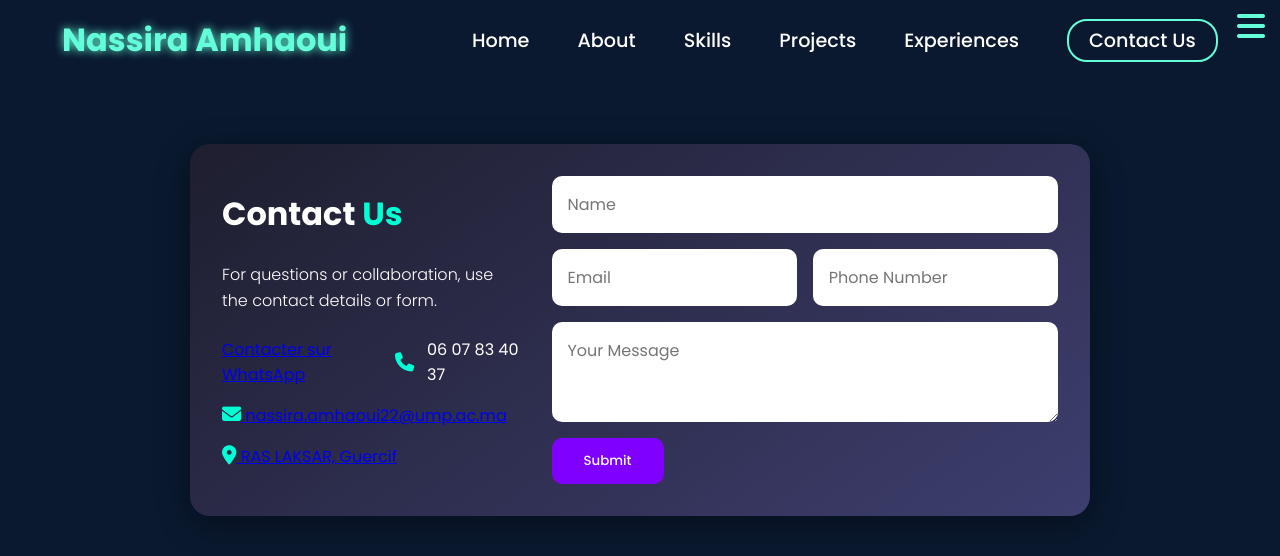
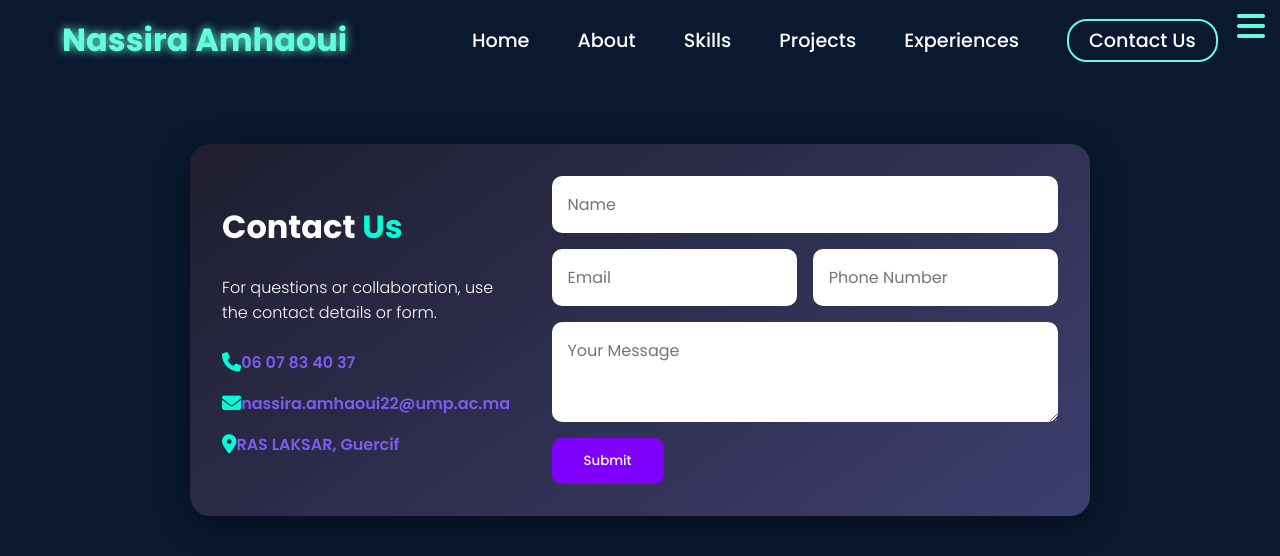
Before and after one commit to Nassira-Amhaoui/Nassira-Amhaoui.github.io, a plain HTML site: page Contact.html in a window 1280 px wide. Drawn offline with nearby package versions, Linux system fonts and the light colour scheme.

Commit message:
Add files via upload

```diff
--- a/Contact.html
+++ b/Contact.html
@@ -49,7 +49,7 @@
         <p class="description">For questions or collaboration, use the contact details or form.</p>
         <div class="info">
           <div class="info-item">
-            <a href="https://wa.me/212607834037" target="_blank">Contacter sur WhatsApp</a>
+            <a href="https://wa.me/212607834037" target="_blank">
               <i class="fas fa-phone"></i>
               06 07 83 40 37 </a>
           </div>
--- a/Style.css
+++ b/Style.css
@@ -804,7 +804,7 @@ circle:first-child {
   color: #8892b0;
 }
 
-.project-content a {
+.project-content a,.info-item a,.skills-column3 a {
   text-decoration: none;
   color: #7f5af0;
   font-weight: 600;
```
